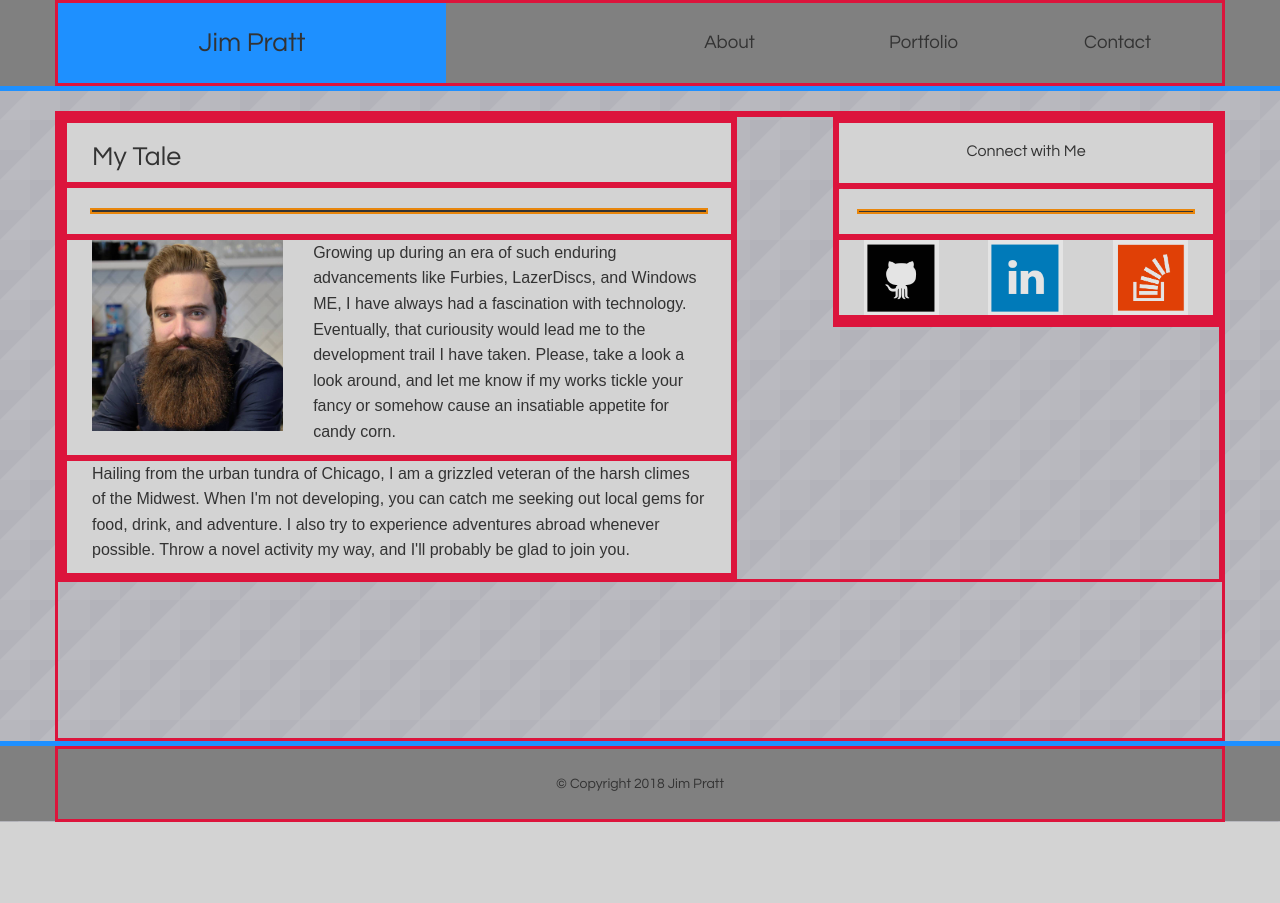
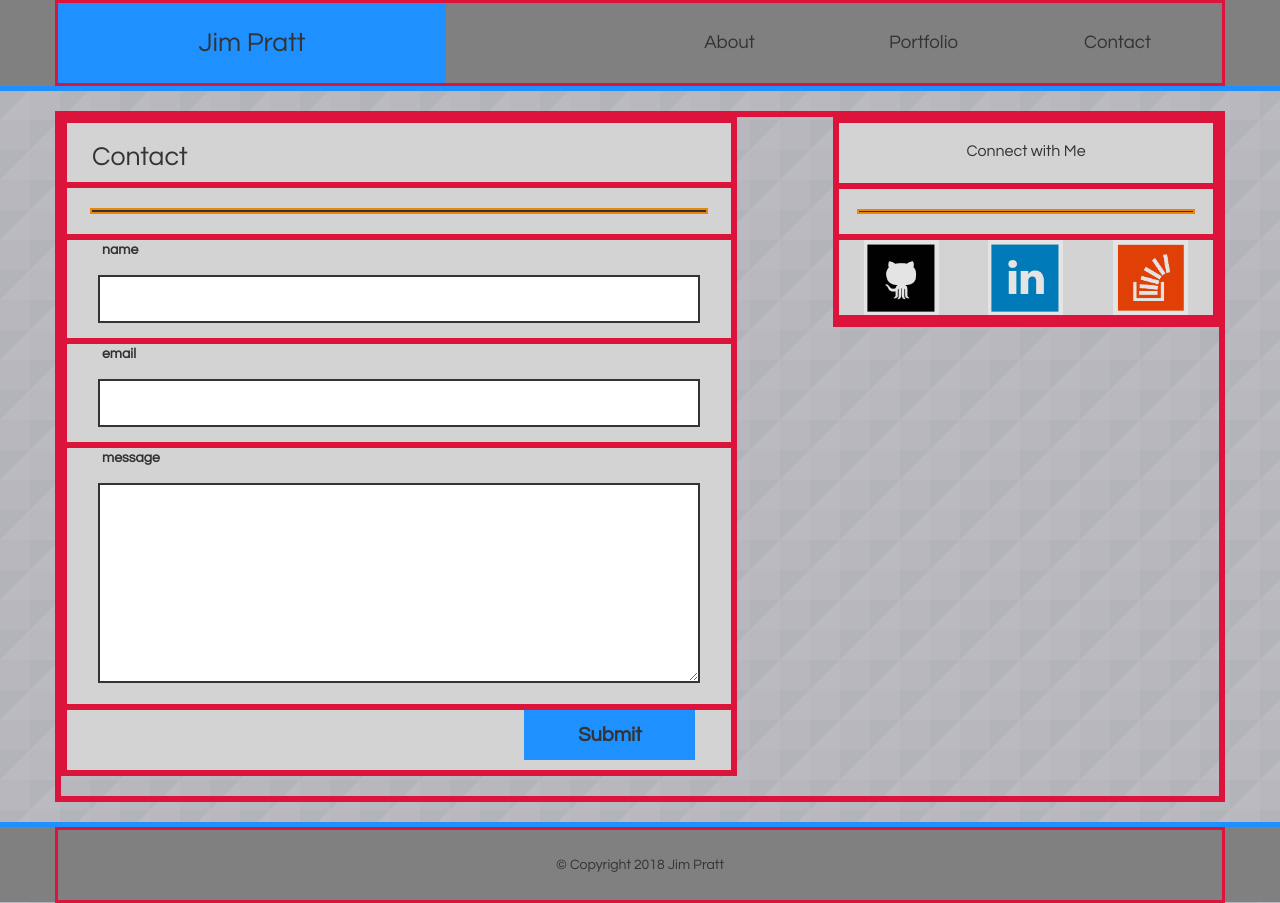
Before and after one commit to LtBackup/Responsive-Portfolio, a plain HTML site: page contact.html in a window 1280 px wide. Before the commit the page ends 822 px from the top, so only its background shows below. Drawn offline with nearby package versions, Linux system fonts and the light colour scheme; a web font is replaced by a local one.

Commit message:
adds content across pages

```diff
--- a/assets/css/style.css
+++ b/assets/css/style.css
@@ -26,15 +26,18 @@
 } */
 
 .portItem{
+    width: 100%;
+    height: auto;
+    /* text-align: center; */
     /* margin: 20px 15px 20px 10px; */
     /* float: left; */
-    position: relative;
+    /* position: relative; */
 }
 
 .portImage{
     height: 200px;
     width: 300px;
-    position: relative;
+    /* position: relative; */
     z-index: 1;
 }
 
@@ -73,7 +76,7 @@
 #bodyCenter{
     /* width: 960px; */
     min-height: calc(100vh - 170px);
-    /* margin: 0 auto; */
+    margin-bottom: 20px;
 }
 
 /* #topCenter{
@@ -163,7 +166,7 @@
 .article{
     background-color: lightgray;
     /* width: 650px; */
-    /* margin: 20px 20px 20px 0; */
+    margin-bottom: 20px;
     /* float: left; */
     /* position: relative; */
     /* border-style: solid;
@@ -175,7 +178,7 @@
     background-color: lightgray;
     /* width: 270px; */
     /* float: left; */
-    /* margin: 20px 0 20px 20px; */
+    /* margin: 0 0 20px 0; */
 }
 
 #footer{
--- a/contact.html
+++ b/contact.html
@@ -44,7 +44,7 @@
             <div class="col-xs-12 col-md-7 box article">
                 <div class="row box">
                     <div class="col-xs-4">
-                        <h2>My Tale</h2>
+                        <h2>Contact</h2>
                     </div>
                 </div>
                 <div class="row box">
@@ -53,22 +53,34 @@
                     </div>
                 </div>
                 <div class="row box">
-                    <div class="col-xs-4">
-                        <img id="mePic" src="assets/images/headshot.jpg" alt="me!" />
-                    </div>
-                    <div class="col-xs-8">
-                        <p>Growing up during an era of such enduring advancements like Furbies, LazerDiscs, and Windows ME,
-                            I have always had a fascination with technology. Eventually, that curiousity would lead me to
-                            the development trail I have taken. Please, take a look a look around, and let me know if my
-                            works tickle your fancy or somehow cause an insatiable appetite for candy corn.</p>
+                    <div class="col-xs-12">
+                        <label for="name">name</label>
+                        <div class="centerForm">
+                            <input type="text" name="name">
+                        </div>
                     </div>
                 </div>
                 <div class="row box">
                     <div class="col-xs-12">
-                        <p>Hailing from the urban tundra of Chicago, I am a grizzled veteran of the harsh climes of the Midwest.
-                            When I'm not developing, you can catch me seeking out local gems for food, drink, and adventure.
-                            I also try to experience adventures abroad whenever possible. Throw a novel activity my way,
-                            and I'll probably be glad to join you.</p>
+                        <label for="email">email</label>
+                        <div class="centerForm">
+                            <input type="text" name="email">
+                        </div>
+                    </div>
+                </div>
+                <div class="row box">
+                    <div class="col-xs-12">
+                        <label for="message">message</label>
+                        <div class="centerForm">
+                            <textarea type="text" id="message" name="message"></textarea>
+                        </div>
+                    </div>
+                </div>
+                <div class="row box">
+                    <div class="col-xs-4 col-xs-offset-8">
+                        <div id="submit">
+                            <a href="#">Submit</a>
+                        </div>
                     </div>
                 </div>
             </div>
@@ -130,4 +142,5 @@
 
     </div>
 </body>
+
 </html>
```
